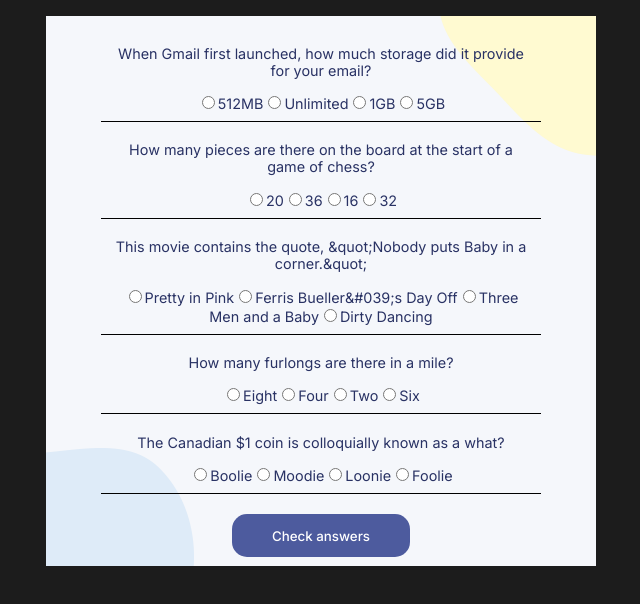
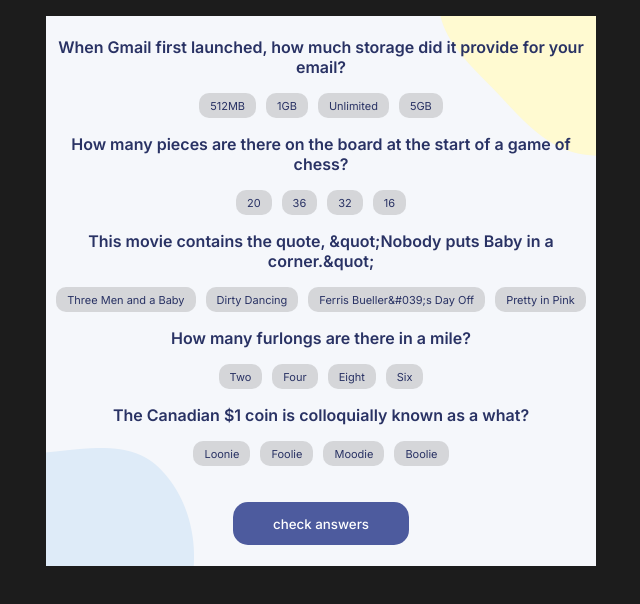
Before and after one commit to Xaffekt/react-quiz-app, a React (Vite) app: page / in a window 1280 px wide. Both pictures are taken after a click on the button "Start quiz". Shown: the top 604 px of the page, without its empty margins (319-959 px from the left). Built offline with nearby package versions, Linux system fonts and the light colour scheme.

Commit message:
update 0.001

```diff
--- a/src/App.jsx
+++ b/src/App.jsx
@@ -1,84 +1,45 @@
-import React from 'react'
-import Cover from './components/Cover.jsx'
-import Question from "./components/Question.jsx"
-import { nanoid } from "nanoid"
-
+import {useState, useEffect} from 'react'
+import Quiz from "./components/Quiz.jsx"
 import {data} from "./data.js"
 
 //API URL: https://opentdb.com/api.php
-//query: ?amount=5&difficulty=easy&type=multiple
+//query: ?amount=${questionAmount}&difficulty=easy&type=multiple
 
-function App() {
+export default function App() {
 
-  const [start, setStart] = React.useState(false)
-  const [triviaData, setTriviaData] = React.useState(data)
-  const [answers ,setAnswers] = React.useState(new Array(triviaData.length))
+  const [start, setStart] = useState(false)
+  const [newQuiz, setNewQuiz] = useState(0)
+  const [triviaData, setTriviaData] = useState()
+  console.log(triviaData)
+  const questionAmount = 5
+//  api call to initialize question state
 
-//  api call to initialize question state
-  React.useEffect(() => {
-    // fetch("https://opentdb.com/api.php?amount=5&difficulty=easy&type=multiple")
-    //   .then(res => res.json())
-    //   .then(data => {
-    //     setQuestions(data.results)
-    //   })
-
-  },[])
-
-  function startQuiz() {
-    console.log("start quiz")
-    setStart(true)
-  }
-
-  function handleChange(answer, index) {
-    setAnswers(prev => {
-      let arr = [...prev]
-      arr[index] = answer
-      return arr
-    })
-    console.log(answers)
-  }
-
-    function shuffleArray(array) {
-      for (let i = array.length - 1; i > 0; i--) {
-        const j = Math.floor(Math.random() * (i + 1));
-        [array[i], array[j]] = [array[j], array[i]];
-      }
-      return array
-    }
+  useEffect(() => {
+    console.log("fetch api")
+    setTriviaData(data)
+  }, [newQuiz])
 
 
-  function handleSubmit(event) {
-    event.preventDefault()
-    console.log(answers)
+  function startNewQuiz() {
+    console.log("new quiz")
+    setNewQuiz(prev => prev + 1)
   }
-
-    const questionArr = triviaData.map((data, index) => {
-      const choices = [...data.incorrect_answers, data.correct_answer]
-
-      return (<Question
-                key={nanoid()}
-                questionNum={index}
-                question={data.question}
-                handleChange={handleChange}
-                choices={shuffleArray(choices)}
-                answer={answers[index]}
-              />)
-    })
 
 
   return (
     <>
       <main>
-        {!start && <Cover handleStart={startQuiz}/>}
-        { start &&
-          <form onSubmit={event => handleSubmit(event)}>
-            {questionArr}
-            <button className="main-btn">Check answers</button>
-          </form>
+        {
+          !start ?
+            <div>
+              <h1>Quizzical</h1>
+              <h2>A trivia game made by Xaffekt</h2>
+              <button onClick={() => setStart(prev => !prev)} className="cta-btn">Start quiz</button>
+            </div>
+          :
+            <Quiz data={triviaData} startNewQuiz={startNewQuiz}/>
         }
       </main>
     </>
   )
 }
-
-export default App
--- a/src/components/Cover.jsx
+++ /dev/null
@@ -1,11 +0,0 @@
-import React from "react"
-
-export default function Cover({handleStart}) {
-    return (
-        <div>
-            <h1>Quizzical</h1>
-            <h2>A trivia game made by Xaffekt</h2>
-            <button onClick={handleStart} className="main-btn">Start quiz</button>
-        </div>
-    )
-}
--- a/src/components/Question.jsx
+++ b/src/components/Question.jsx
@@ -1,41 +1,18 @@
-import React from "react"
+import React from "react";
+import { shuffleArray } from "../../utils";
 
-export default function Question(props) {
-    const { question, handleChange, questionNum, choices, answer} = props
-    return(
-        <>
-            <fieldset>
-                {/* Question 1 */}
-                <p className="question--text">{question}</p>
-
-                {/* Choice 1 */}
-                <input type="radio" id={choices[0]} value={choices[0]} name={choices[0]}
-                    checked={answer === choices[0]}
-                    onChange={() => handleChange(choices[0], questionNum)}
-                />
-                <label htmlFor={choices[0]}>{choices[0]}</label>
-
-                {/* Choice 2 */}
-                <input type="radio" id={choices[1]} value={choices[1]} name={choices[1]}
-                    checked={answer === choices[1]}
-                    onChange={() => handleChange(choices[1], questionNum)}
-                />
-                <label htmlFor={choices[1]}>{choices[1]}</label>
-
-                {/* Choice 3 */}
-                <input type="radio" id={choices[2]} value={choices[2]} name={choices[2]}
-                    checked={answer === choices[2]}
-                    onChange={() => handleChange(choices[2], questionNum)}
-                />
-                <label htmlFor={choices[2]}>{choices[2]}</label>
-
-                {/* Choice 4 */}
-                <input type="radio" id={choices[3]} value={choices[3]} name={choices[3]}
-                    checked={answer === choices[3]}
-                    onChange={() => handleChange(choices[3], questionNum)}
-                />
-                <label htmlFor={choices[3]}>{choices[3]}</label>
-            </fieldset>
-        </>
+export default function Question({ question, answers }) {
+    const shuffledAnswers = shuffleArray(answers)
+    console.log(answers)
+    return (
+        <div className="question-container">
+            <h2>{question}</h2>
+            <div className="answer-container">
+                <span className="answer">{shuffledAnswers[0]}</span>
+                <span className="answer">{shuffledAnswers[1]}</span>
+                <span className="answer">{shuffledAnswers[2]}</span>
+                <span className="answer">{shuffledAnswers[3]}</span>
+            </div>
+        </div>
     )
 }
--- /dev/null
+++ b/src/components/Quiz.jsx
@@ -0,0 +1,25 @@
+import {useState, useEffect} from "react"
+import { nanoid } from "nanoid"
+import Question from "./Question"
+
+
+export default function Quiz(props) {
+
+
+    const questionElements = props.data.map((element, index) => {
+        return (
+            <Question
+                key={nanoid()}
+                question={element.question}
+                answers={[...element.incorrect_answers, element.correct_answer ]}
+            />
+        )
+    })
+
+    return(
+        <div className="quiz-container">
+            {questionElements}
+            <button className="cta-btn">check answers</button>
+        </div>
+    )
+}
--- a/src/index.css
+++ b/src/index.css
@@ -33,10 +33,10 @@ h1 {
 h2 {
   text-align: center;
   font-size: 1rem;
-  margin: 0 auto 2em;
+  margin: 0 auto 1em;
 }
 
-.main-btn {
+.cta-btn {
   background: #4D5B9E;
   color: white;
   border: none;
@@ -47,10 +47,21 @@ h2 {
   margin-top: 1.5em;
 }
 
-fieldset {
-  border: none;
-  border-bottom: 1px solid black;
-  width: 80%;
-  margin: 0 auto;
-  font-size: .9rem;
+.question-container {
+  margin: 0 0 1em;
 }
+
+.answer-container {
+  display: flex;
+  flex-wrap: wrap;
+  gap: 10px;
+  justify-content: center;
+  align-items: center;
+}
+
+.answer {
+  background-color: #76767641;
+  border-radius: 10px;
+  padding: 0.5em 1em;
+  font-size: 11px;
+}
--- /dev/null
+++ b/utils.js
@@ -0,0 +1,9 @@
+function shuffleArray(array) {
+    for (let i = array.length - 1; i > 0; i--) {
+      const j = Math.floor(Math.random() * (i + 1));
+      [array[i], array[j]] = [array[j], array[i]];
+    }
+    return array
+  }
+
+  export {shuffleArray}
```
